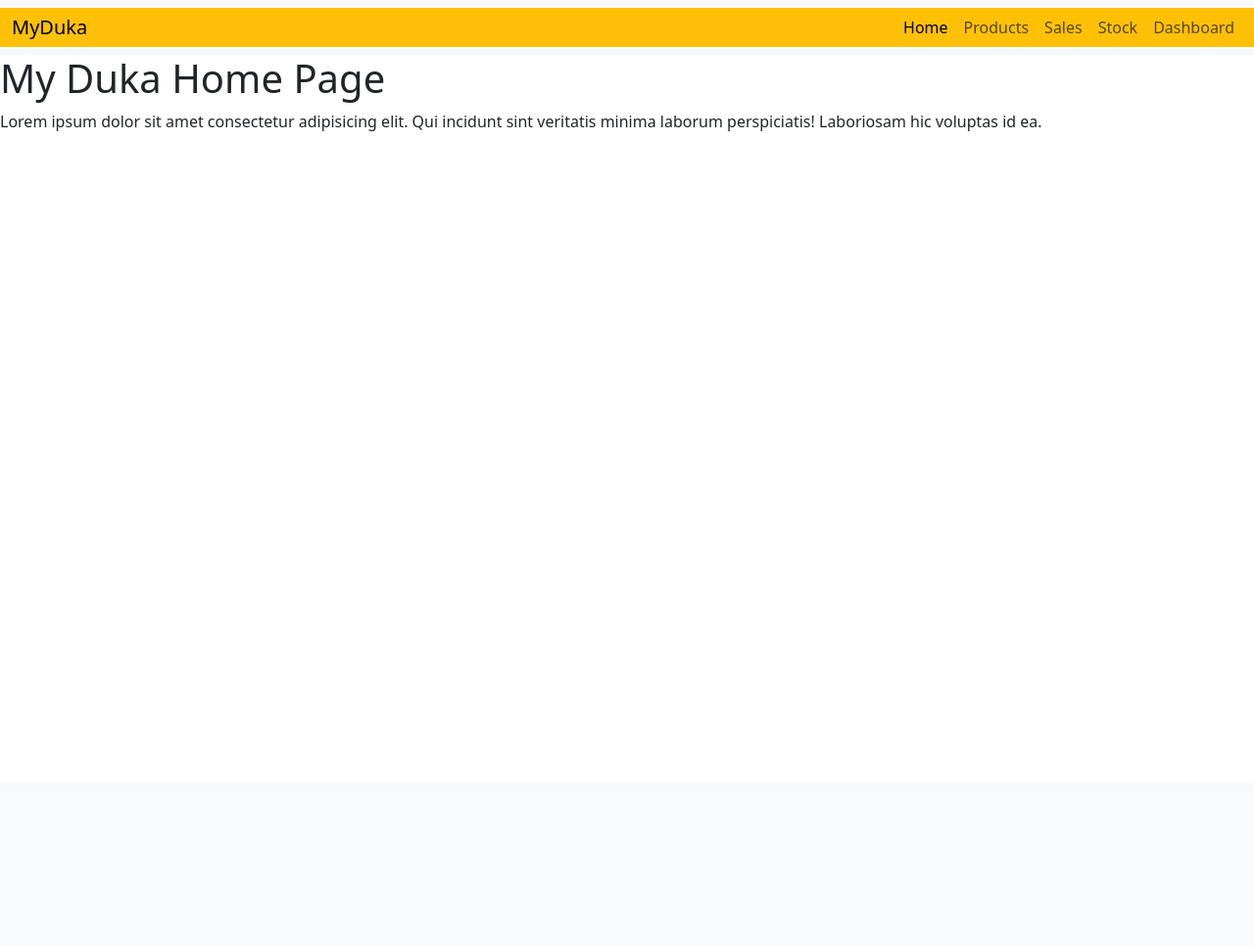
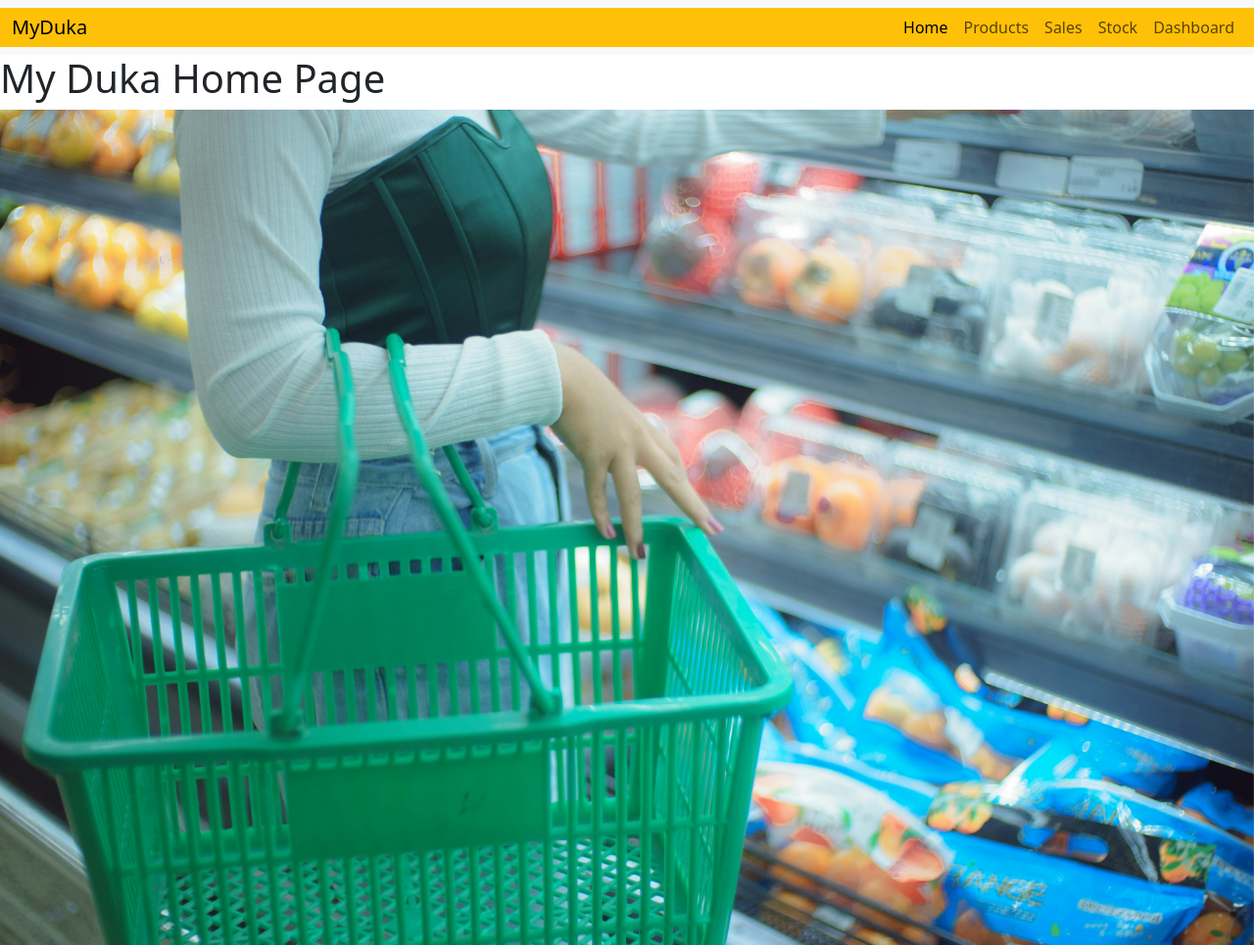
Before and after one commit to NickNjuguna1/Myduka-project, a Flask app: page / in a window 1280 px wide. Shown: the whole page at 98% size. Before the commit the page ends 134 px from the top, so only its background shows below. Run offline with Flask 3, Linux system fonts and the light colour scheme; some libraries are stand-ins or nearby versions.

Commit message:
More styling

```diff
--- a/database.py
+++ b/database.py
@@ -52,10 +52,13 @@ curr = connect.cursor()
 # print(mysales)
 
 # fetch data
+
+
 def fetch_data(table_name):
     curr.execute(f'select * from {table_name}')
     data = curr.fetchall()
     return data
+
 
 # products = fetch_data('products')
 # print('My Products')
@@ -68,20 +71,24 @@ sales = fetch_data('sales')
 # print(sales)
 
 # Insert Products
+
+
 def insert_products(values):
-    query = "insert into products(name, buying_price, selling_price) values (%s, %s, %s)"
+    query = "insert into products(name, buying_price, selling_price) values (%s, %s, %s);"
     curr.execute(query, values)
     connect.commit()
+
 
 new_product = ('Mango', 20, 40)
 # insert_products(new_product)
 
-products=fetch_data('products')
+products = fetch_data('products')
 # print('My Products')
 # print(products)
 
+
 def insert_sales(values):
-    query='insert into sales(product_id, quantity, created_at) values (%s, %s, now())'
+    query = 'insert into sales(product_id, quantity, created_at) values (%s, %s, now());'
     curr.execute(query, values)
     connect.commit()
 # new_sales=(2,5)
@@ -89,8 +96,9 @@ def insert_sales(values):
 # sales = fetch_data('sales')
 # print(sales)
 
+
 def insert_stock(values):
-    query = "insert into stock(id, product_id, stock_quantity) values (%s, %s, %s)"
+    query = "insert into stock(id, product_id, stock_quantity) values (%s, %s, %s);"
     curr.execute(query, values)
     connect.commit()
 
@@ -105,23 +113,26 @@ def insert_stock(values):
 # print('My new stock')
 # print(stock)
 
-# Profit per Product
+# Profit per Product(profit=(selling price - buying price)*quantity)
 def product_profit():
-    query = 'select * from sales inner join products on ' \
-    'sales.product_id=products.product_id;'
+    query = 'select p.name, p.product_id, sum((selling_price-buying_price)*s.quantity) as profit ' \
+    'from sales as s inner join products as p on s.product_id = p.product_id group by p.name, p.product_id'
     curr.execute(query)
-    profit=curr.fetchall()
+    profit = curr.fetchall()
     return profit
 
-myprofits=product_profit()
+
+myprofits = product_profit()
 # print( f'My product profit is {myprofits}')
 
+
 def sales_sum():
-    query='select sum(products.selling_price*sales.quantity) ' \
-    'from sales inner join products on sales.product_id=products.product_id;'
+    query = 'select sum(products.selling_price*sales.quantity) ' \
+        'from sales inner join products on sales.product_id=products.product_id;'
     curr.execute(query)
-    sum=curr.fetchall()
+    sum = curr.fetchall()
     return sum
 
-my_sum=sales_sum()
+
+my_sum = sales_sum()
 # print(f'My sum is {my_sum}')
--- /dev/null
+++ b/static/styles.css
@@ -0,0 +1,4 @@
+body{
+    background-image:;
+
+}
--- a/templates/index.html
+++ b/templates/index.html
@@ -6,6 +6,7 @@
     <meta name="viewport" content="width=device-width, initial-scale=1.0">
     <link href="https://cdn.jsdelivr.net/npm/bootstrap@5.3.8/dist/css/bootstrap.min.css" rel="stylesheet"
         integrity="sha384-sRIl4kxILFvY47J16cr9ZwB07vP4J8+LH7qKQnuqkuIAvNWLzeN8tE5YBujZqJLB" crossorigin="anonymous">
+    <link rel="stylesheet" href="../static/images.css">
     <title>My Duka</title>
 </head>
 
@@ -37,8 +38,21 @@
         </div>
     </nav>
     <h1>My Duka Home Page</h1>
-    <p>Lorem ipsum dolor sit amet consectetur adipisicing elit. Qui incidunt sint veritatis minima laborum perspiciatis!
-        Laboriosam hic voluptas id ea.</p>
+    <div id="carouselExampleSlidesOnly" class="carousel slide" data-ride="carousel">
+        <div class="carousel-inner">
+            <div class="carousel-item active">
+                <img class="d-block w-100" src="../static/images/cart.jpg" alt="First slide">
+            </div>
+            <div class="carousel-item">
+                <img class="d-block w-100" src="../static/images/shopping_cart.jpg" alt="Second slide">
+            </div>
+            <div class="carousel-item">
+                <img class="d-block w-100" src="../static/images/veg.jpg" alt="Third slide">
+            </div>
+        </div>
+    </div>
+
+    </div>
 
     <script src="https://cdn.jsdelivr.net/npm/@popperjs/core@2.11.8/dist/umd/popper.min.js"
         integrity="sha384-I7E8VVD/ismYTF4hNIPjVp/Zjvgyol6VFvRkX/vR+Vc4jQkC+hVqc2pM8ODewa9r"
--- a/templates/products.html
+++ b/templates/products.html
@@ -69,7 +69,7 @@
             </div>
         </div>
     </div> <br> <br>
-    <table class="display" id="myTable">
+    <table class="display text-bg-primary container" id="myTable">
         <thead>
             <tr>
                 <th>product_id</th>
--- a/templates/sales.html
+++ b/templates/sales.html
@@ -70,7 +70,7 @@
             </div>
         </div>
     </div>
-    <table class="display" id="myTable">
+    <table class="display container text-bg-primary" id="myTable">
         <thead>
             <tr>
                 <th>id</th>
--- a/templates/stock.html
+++ b/templates/stock.html
@@ -64,7 +64,7 @@
             </div>
         </div>
     </div>
-    <table class="display" id="myTable">
+    <table class="display container text-bg-primary" id="myTable">
         <thead>
             <tr>
                 <th>id</th>
```
Also changed, not shown: templates/dashboard.html (+6 -8 lines), static/images/cart.jpg (renamed from templates/cart.jpg), static/images/monitor.jpg (added), static/images/shopping_cart.jpg (added), static/images/veg.jpg (added), 3 other files.
